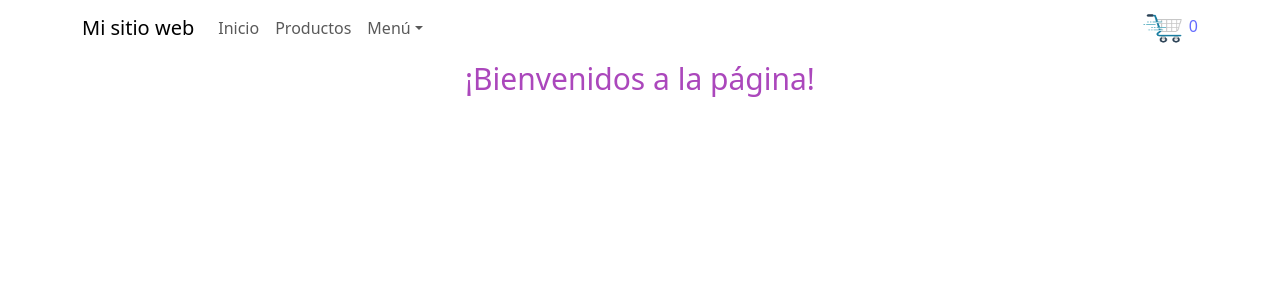
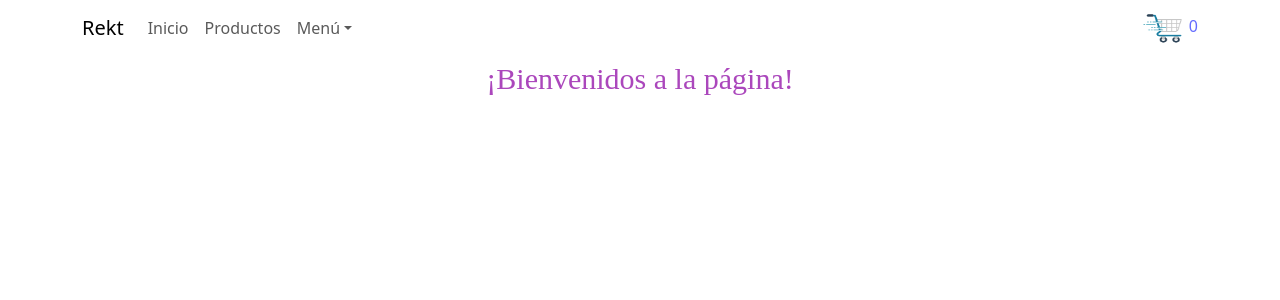
Before and after one commit to pato626/Entrega-Final-Patricio-Mart-nez, a React (Vite) app: page / in a window 1280 px wide. Shown: the top 300 px of the page. Built offline with nearby package versions, Linux system fonts and the light colour scheme.

Commit message:
cuarto commit

```diff
--- a/src/App.css
+++ b/src/App.css
@@ -42,5 +42,6 @@
 .color {
   color: #ab47bc;
   font-size: 30px;
+  font-family: cursive;
 
 }
--- a/src/App.jsx
+++ b/src/App.jsx
@@ -6,6 +6,21 @@ import './App.css';
 
 
 function App() {
+
+
+const promesa = new Promise((resolve, reject) => {
+
+  const flag = true;
+  if (flag) {
+    resolve("promesa correctamente cumplida");
+  } else {
+    reject("promesa no cumplida");
+  }
+
+});
+
+promesa.then(res => console.log(res))
+
 
   return (
  <div style={{width: "100vw", height: "100vh"}}>
--- a/src/components/CartWidget.jsx
+++ b/src/components/CartWidget.jsx
@@ -1,5 +1,5 @@
 import React from 'react'
-import carrito from "../icon/carrito.png"
+import carrito from "../assets/icon/carrito.png"
 
 const CartWidget = () => {
   return (
--- a/src/components/NavBarComponent.jsx
+++ b/src/components/NavBarComponent.jsx
@@ -13,7 +13,7 @@ return (
 
 <Navbar expand="lg">
       <Container>
-        <Navbar.Brand href="#home">Mi sitio web</Navbar.Brand>
+        <Navbar.Brand href="#home">Rekt</Navbar.Brand>
         <Navbar.Toggle aria-controls="basic-navbar-nav" />
         <Navbar.Collapse id="basic-navbar-nav">
           <Nav className="me-auto">
```
Also changed, not shown: src/assets/icon/carrito.png (renamed from src/icon/carrito.png).
